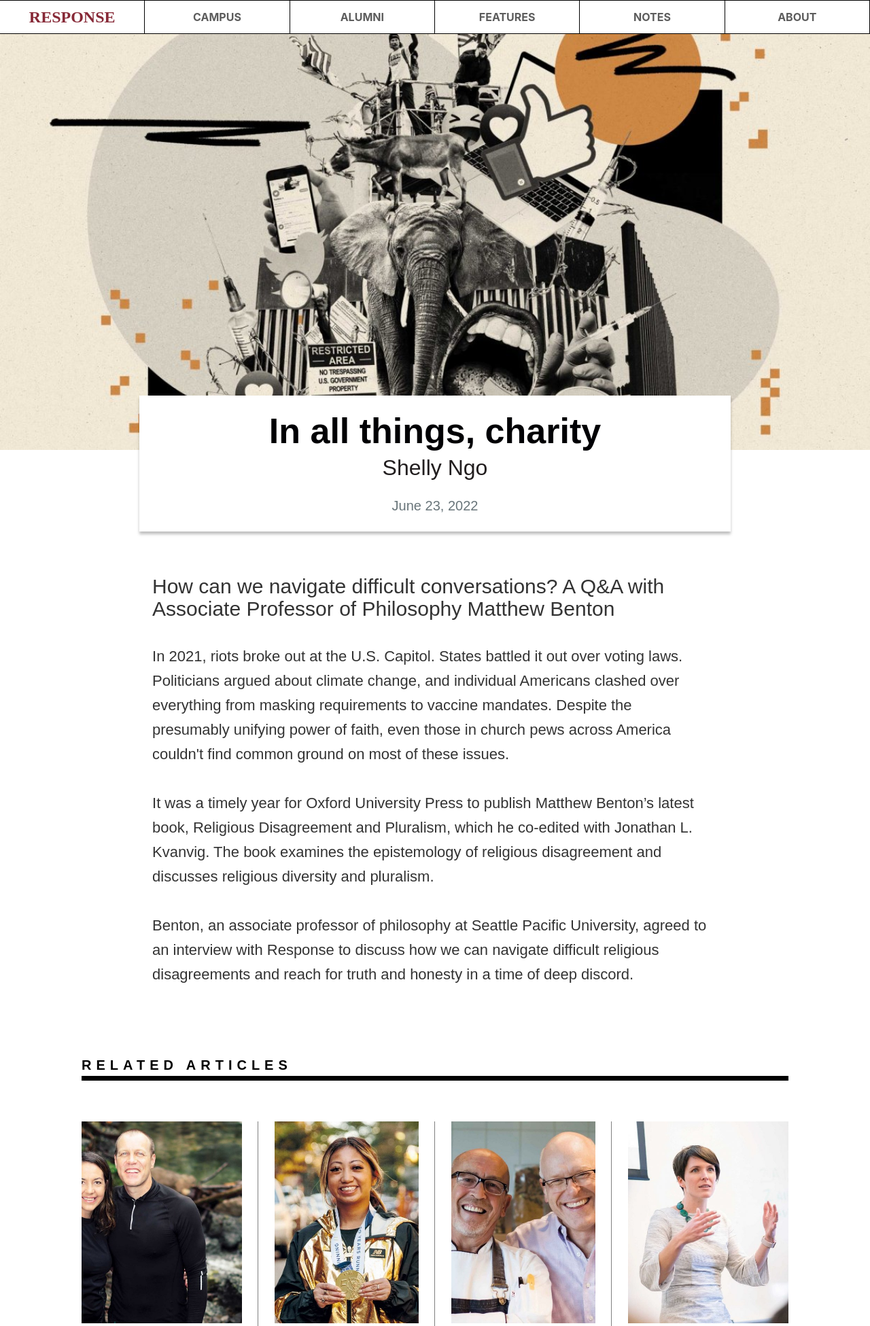
After one commit to ddthies42/response-magazine-redesign, a web app: file public/in-all-things.html in a window 1280 px wide. The commit adds this page. Shown: the top 1951 px of the page at 68% size. Run offline with its HTML, style and script files only (its server is not run), Linux system fonts and the light colour scheme.

Commit message:
in all things, charity

```diff
--- a/public/contact.html
+++ b/public/contact.html
@@ -119,7 +119,7 @@
     <!--FOOTER-->
     <footer class="footer-container">
         <div class="footer-wrapper">
-            <h3>Response Magazine</h3>
+            <h3>Response <span class="footer-magazine">Magazine</span></h3>
             <div class="footer-items-container">
                 <div class="footer-items-wrapper">
                     <a class="text" href="manage-subscription.html">Manage your subscription</a>
--- /dev/null
+++ b/public/in-all-things.html
@@ -0,0 +1,169 @@
+<!DOCTYPE html>
+<html lang="en">
+<head>
+  <meta charset="UTF-8">
+  <meta http-equiv="X-UA-Compatible" content="IE=edge">
+  <meta name="viewport" content="width=device-width, initial-scale=1">
+  <title>Response Magazine</title>
+  <meta name="author" content="Thy Tran">
+  <link rel="stylesheet" href="https://maxcdn.bootstrapcdn.com/bootstrap/3.4.1/css/bootstrap.min.css">
+  <script src="https://ajax.googleapis.com/ajax/libs/jquery/3.5.1/jquery.min.js"></script>
+  <script src="https://maxcdn.bootstrapcdn.com/bootstrap/3.4.1/js/bootstrap.min.js"></script>
+  <link rel="stylesheet" href="stylesheets/response-style.css">
+  <link href='https://fonts.googleapis.com/css?family=Dosis' rel='stylesheet'>
+</head>
+<body>
+
+<!--MAIN -->
+<!--HEADER -->
+<header>
+  <nav class="response-nav-bar" role="navigation">
+    <a class="response-nav" href="response-index.html">
+      <span>Response</span>
+    </a>
+    <a class="menu-items" href="#">
+      <span>Campus</span>
+    </a>
+    <a class="menu-items" href="#">
+      <span>Alumni</span>
+    </a>
+    <a class="menu-items" href="#">
+      <span>Features</span>
+    </a>
+    <a class="menu-items" href="#">
+      <span>Notes</span>
+    </a>
+    <a class="menu-items" href="#">
+      <span>About</span>
+    </a>
+    <!--        <a class="menu-items" href="#">-->
+    <!--            <span>More</span>-->
+    <!--        </a>-->
+  </nav>
+  <!--    &lt;!&ndash;Hamburger&ndash;&gt;-->
+  <!--    <button id="hamburger">-->
+  <!--        <span>Open Menu</span>-->
+  <!--        <div aria-hidden="true"></div>-->
+  <!--    </button>-->
+  <!--    <div class="back" aria-hidden="true"></div>-->
+</header>
+<!--HEADER -->
+<main role="main" class="main-content">
+  <div class="article-card-container">
+    <img src="images/MIKE-11-scaled_1210x580_acf_cropped.jpeg">
+    <div class="article-info-container">
+      <div class="title-author">
+        <h3>In all things, charity</h3>
+        <h4>Shelly Ngo</h4>
+      </div>
+      <div class="date">June 23, 2022</div>
+    </div>
+  </div>
+  <div class="content">
+    <h3>How can we navigate difficult conversations? A Q&A with Associate Professor of Philosophy Matthew Benton</h3>
+    <p>In 2021, riots broke out at the U.S. Capitol. States battled it out over voting laws. Politicians argued about
+      climate change, and individual Americans clashed over everything from masking requirements to vaccine mandates.
+      Despite the presumably unifying power of faith, even those in church pews across America couldn't find common
+      ground on most of these issues.</p>
+    <p>It was a timely year for Oxford University Press to publish Matthew Benton’s latest book, Religious Disagreement
+      and Pluralism, which he co-edited with Jonathan L. Kvanvig. The book examines the epistemology of religious
+      disagreement and discusses religious diversity and pluralism.</p>
+    <p>Benton, an associate professor of philosophy at Seattle Pacific University, agreed to an interview with Response
+      to discuss how we can navigate difficult religious disagreements and reach for truth and honesty in a time of deep discord.</p>
+
+
+  </div>
+
+  <!--LATEST ARTICLES-->
+  <section class="body-section">
+    <div class="section-header">Related Articles</div>
+    <div class="issue-article-container">
+      <a href="#" title="" class="article-card">
+        <div><img src="images/Matt-and-Jacinda-1-5798_1210x580_acf_cropped.jpeg"></div>
+        <div class="text">
+          <div class="heading-content">
+            <div class="category">Beyond</div>
+            <div class="title">Young minds: Papua’s most valuable resource</div>
+          </div>
+          <div class="date">June 23, 2022</div>
+        </div>
+      </a>
+      <a href="#" title="" class="article-card">
+        <div><img src="images/Photo-by-David-Oh-scaled_1210x580_acf_cropped.jpeg"></div>
+        <div class="text">
+          <div class="heading-content">
+            <div class="category">Beyond</div>
+            <div class="title">Getting better with every mile of the journey</div>
+          </div>
+          <div class="date">June 23, 2022</div>
+        </div>
+      </a>
+      <a href="#" title="" class="article-card">
+        <div><img src="images/48643084723_2c1ceb3de9_o-scaled_1210x580_acf_cropped.jpeg"></div>
+        <div class="text">
+          <div class="heading-content">
+            <div class="category">Home</div>
+            <div class="title">Turning the Table</div>
+          </div>
+          <div class="date">June 23, 2022</div>
+        </div>
+      </a>
+      <a href="#" title="" class="article-card">
+        <div><img src="images/2019.3.4-Alissa-Walter-Classroom-9600_1210x580_acf_cropped.jpg"></div>
+        <div class="text">
+          <div class="heading-content">
+            <div class="category">Home</div>
+            <div class="title">Alissa Walter receives Graves Award</div>
+          </div>
+          <div class="date">June 23, 2022</div>
+        </div>
+      </a>
+    </div>
+  </section>
+  <!--LATEST ARTICLES-->
+
+
+  <!--FOOTER-->
+  <footer class="footer-container">
+    <div class="footer-wrapper">
+      <h3>Response <span class="footer-magazine">Magazine</span></h3>
+      <div class="footer-items-container">
+        <div class="footer-items-wrapper">
+          <a class="text" href="manage-subscription.html">Manage your subscription</a>
+        </div>
+        <div class="footer-items-wrapper">
+          <a class="text" href="contact.html">contact us</a>
+        </div>
+        <div class="footer-items-wrapper">
+          <a class="text">about response</a>
+        </div>
+        <div class="footer-items-wrapper">
+          <a class="text">visit spu</a>
+        </div>
+        <div class="footer-items-wrapper">
+          <a class="text">become a student</a>
+        </div>
+        <div class="footer-items-wrapper">
+          <a class="text">submit a story idea</a>
+        </div>
+      </div>
+      <div class="social-media-container">
+        <img src="images/icon--facebook.svg">
+        <img src="images/icon--twitter.svg">
+        <img src="images/icon--instagram.svg">
+        <img src="images/icon--youtube.svg">
+        <img src="images/icon--linkedin.svg">
+        <img src="images/icon--tiktok.svg">
+      </div>
+      <div class="copyright">© 2022 Seattle Pacific University</div>
+    </div>
+    <div class="footer-image">
+      <img src="images/SPU_Main_LoRes_1210x580_acf_cropped.jpeg">
+    </div>
+  </footer>
+  <!--FOOTER-->
+</main>
+<!--MAIN -->
+
+</body>
+</html>
--- a/public/manage-subscription.html
+++ b/public/manage-subscription.html
@@ -121,7 +121,7 @@
   <!--FOOTER-->
   <footer class="footer-container">
     <div class="footer-wrapper">
-      <h3>Response Magazine</h3>
+      <h3>Response <span class="footer-magazine">Magazine</span></h3>
       <div class="footer-items-container">
         <div class="footer-items-wrapper">
           <a class="text" href="manage-subscription.html">Manage your subscription</a>
--- a/public/response-index.html
+++ b/public/response-index.html
@@ -204,7 +204,7 @@
     <!--FOOTER-->
     <footer class="footer-container">
         <div class="footer-wrapper">
-            <h3>Response Magazine</h3>
+            <h3>Response <span class="footer-magazine">Magazine</span></h3>
             <div class="footer-items-container">
                 <div class="footer-items-wrapper">
                     <a class="text" href="manage-subscription.html">Manage your subscription</a>
--- a/public/stylesheets/response-style.css
+++ b/public/stylesheets/response-style.css
@@ -104,7 +104,7 @@ main {
     /*padding: 0px;*/
     gap: 64px;
     position: absolute;
-    left: 0px;
+    left: 0;
     padding-bottom: 95rem;
     width: 100%;
 }
@@ -205,7 +205,7 @@ section {
 }
 
 .body-section .section-header {
-    font-family: 'Trade Gothic Next LT Pro';
+    font-family: 'Trade Gothic Next LT Pro', sans-serif;
     font-style: normal;
     font-weight: 700;
     font-size: 20px;
@@ -422,6 +422,92 @@ section {
     text-transform: capitalize;
     color: #FFFFFF;
 }
+
+.article-card-container {
+    display: flex;
+    flex-direction: column;
+    align-items: center;
+    padding: 0;
+    /*isolation: isolate;*/
+    width: 100%;
+    height: auto;
+}
+
+.article-card-container img {
+    width: 100%;
+    height: 612px;
+    object-fit: cover;
+}
+
+.article-card-container .article-info-container {
+    width: 68%;
+    margin-top: -80px;
+    padding: 24px;
+    gap: 24px;
+    background: #FFFFFF;
+    box-shadow: 0 4px 4px rgba(0, 0, 0, 0.25);
+    display: flex;
+    flex-direction: column;
+    justify-content: center;
+    align-items: center;
+}
+
+.article-card-container .article-info-container .title-author {
+    display: flex;
+    flex-direction: column;
+    justify-content: center;
+    align-items: center;
+    padding: 0;
+    gap: 8px;
+}
+
+.article-card-container .article-info-container .title-author h3 {
+    font-family: 'Trade Gothic Next LT Pro', sans-serif;
+    font-style: normal;
+    font-weight: 700;
+    font-size: 52px;
+    margin: 0;
+    color: #000004;
+}
+
+.article-card-container .article-info-container .title-author h4 {
+    margin: 0;
+    font-family: 'Trade Gothic Next LT Pro', sans-serif;
+    font-style: normal;
+    font-weight: 400;
+    font-size: 32px;
+    color: #221E1F;
+}
+
+.article-card-container .article-info-container .date {
+    font-family: 'Trade Gothic Next LT Pro', sans-serif;
+    font-style: normal;
+    font-weight: 400;
+    font-size: 20px;
+    line-height: 28px;
+    color: #69757A;
+}
+
+.content {
+    font-family: 'Trade Gothic Next LT Pro', sans-serif;
+    font-style: normal;
+    line-height: 36px;
+    font-weight: 325;
+}
+
+.content p {
+    width: 64%;
+    margin: 0 calc(16% + 32px) 36px auto;
+    font-size: 22px;
+}
+
+.content h3 {
+    width: 64%;
+    margin: 0 calc(16% + 32px) 36px auto;
+    font-size: 30px;
+}
+
+
 /*2--RECENT ISSUES--*/
 /*1-MAIN*/
 
@@ -462,6 +548,14 @@ section {
     line-height: 88px;
     text-transform: capitalize;
     color: #000000;
+}
+
+.footer-magazine {
+    font-size: 30px;
+    text-transform: capitalize;
+    color: #000000;
+    font-style: normal;
+    font-weight: 400;
 }
 
 .footer-container .footer-wrapper .footer-items-container {
```
